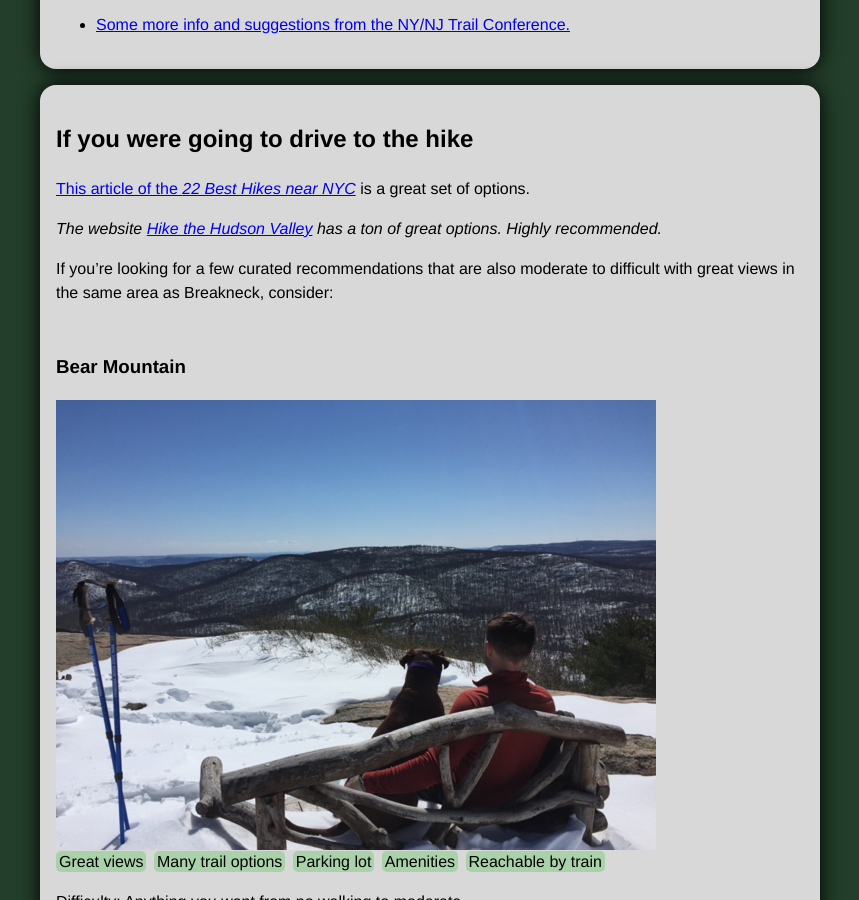
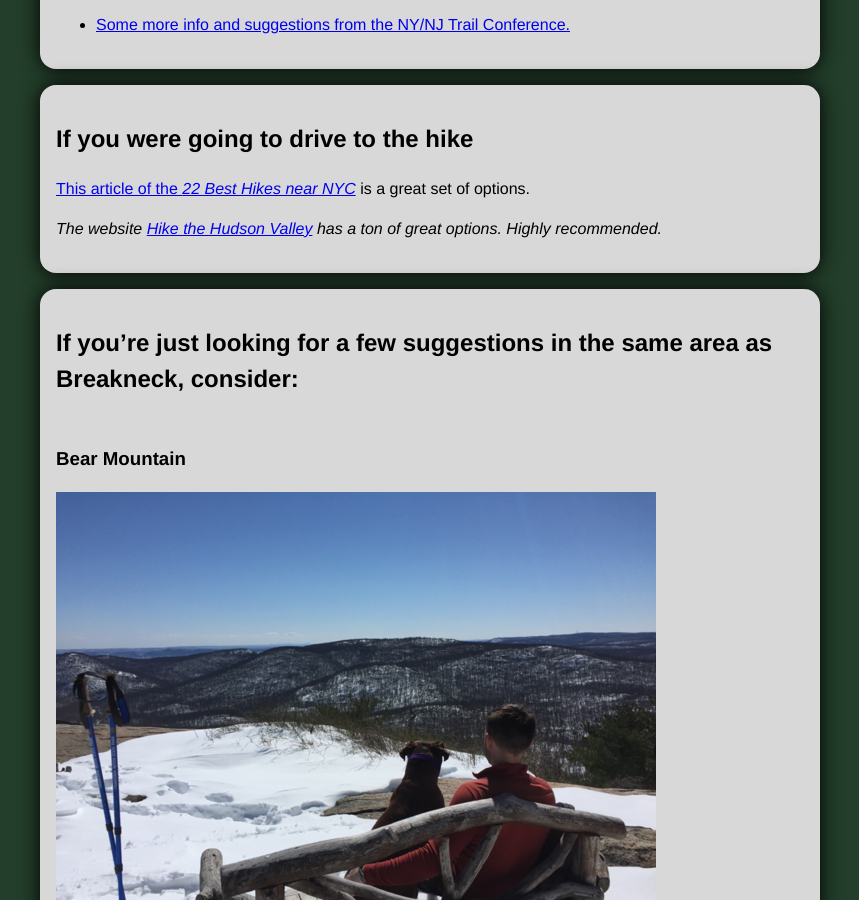
Before and after one commit to breakneckridge/breakneckridge.github.io, a Jekyll site: the page built from index.md, in a window 1280 px wide and 900 px high, scrolled down 1192 px. Shown: the whole window, without its empty margins (210-1069 px from the left). Built offline with Jekyll 4.4.1, drawn with Linux system fonts in a browser that asks for light colours.

Commit message:
Separate recommendations into subsection

```diff
--- a/_layouts/home.html
+++ b/_layouts/home.html
@@ -30,14 +30,12 @@ layout: default
 
 <div class="content-subcontainer">
   <h2>If you were going to drive to the hike</h2>
+  <p><a href="https://www.timeout.com/newyork/things-to-do/the-best-hiking-near-nyc">This article of the <i>22 Best Hikes near NYC</i></a> is a great set of options.</p>
+  <p><em>The website <a href="https://hikethehudsonvalley.com/the-hikes/">Hike the Hudson Valley</a> has a ton of great options.  Highly recommended.</em></p>
+</div>
 
-<p><a href="https://www.timeout.com/newyork/things-to-do/the-best-hiking-near-nyc">This article of the <i>22 Best Hikes near NYC</i></a> is a great set of options.</p>
-
-
-<p><em>The website <a href="https://hikethehudsonvalley.com/the-hikes/">Hike the Hudson Valley</a> has a ton of great options.  Highly recommended.</em></p>
-
-<p>If you’re looking for a few curated recommendations that are also moderate to difficult with great views in the same area as Breakneck, consider:</p>
-
+<div class="content-subcontainer">
+  <h2>If you’re just looking for a few suggestions in the same area as Breakneck, consider:</h2>
   <div class="hike-list">
     <div class="hike">
       {% assign sorted_hikes = site.hikes | sort: 'order' %}
@@ -65,3 +63,4 @@ layout: default
       {% endfor %}
     </div>
   </div>
+</div>
```
Lines whose indentation alone changed are shown as unchanged.
